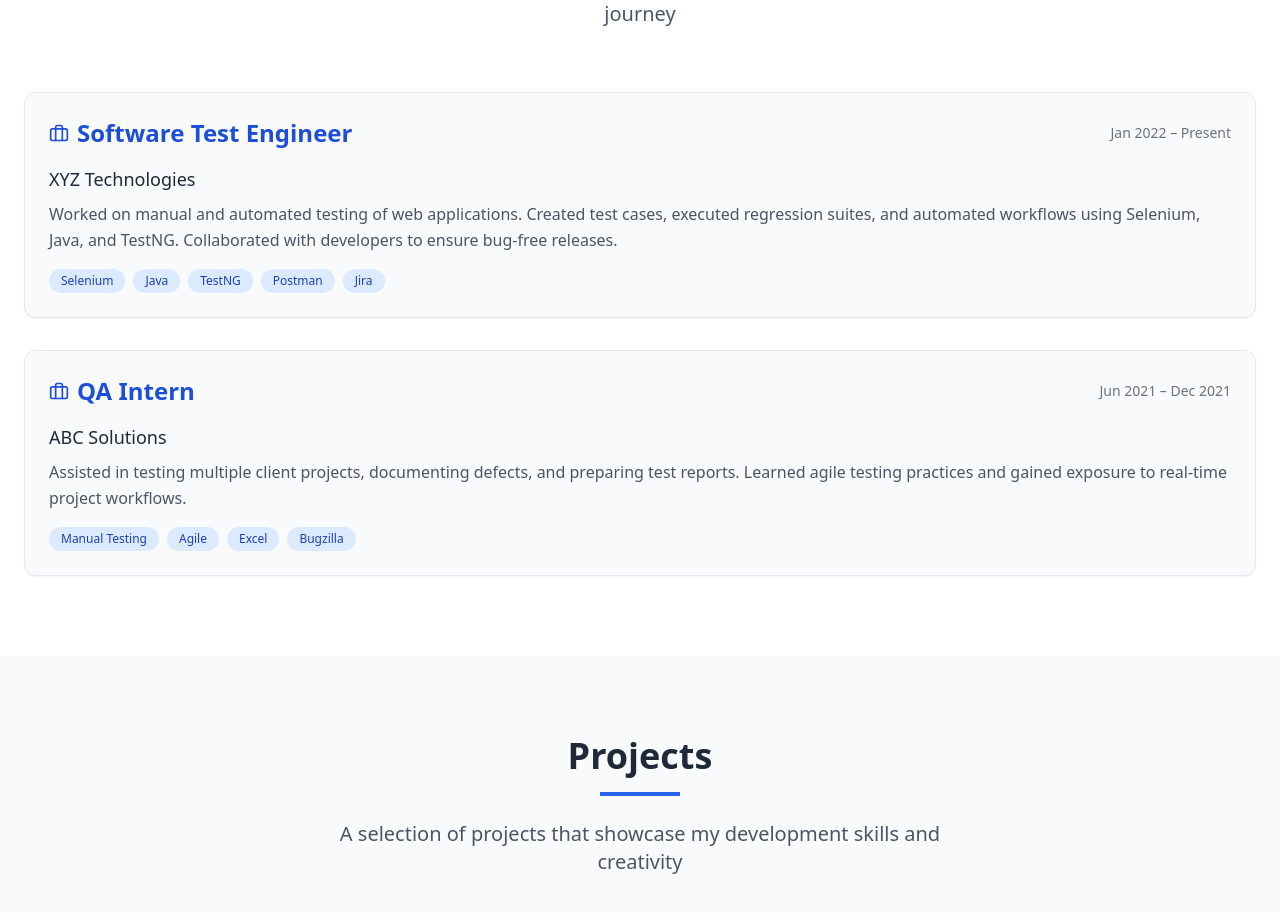
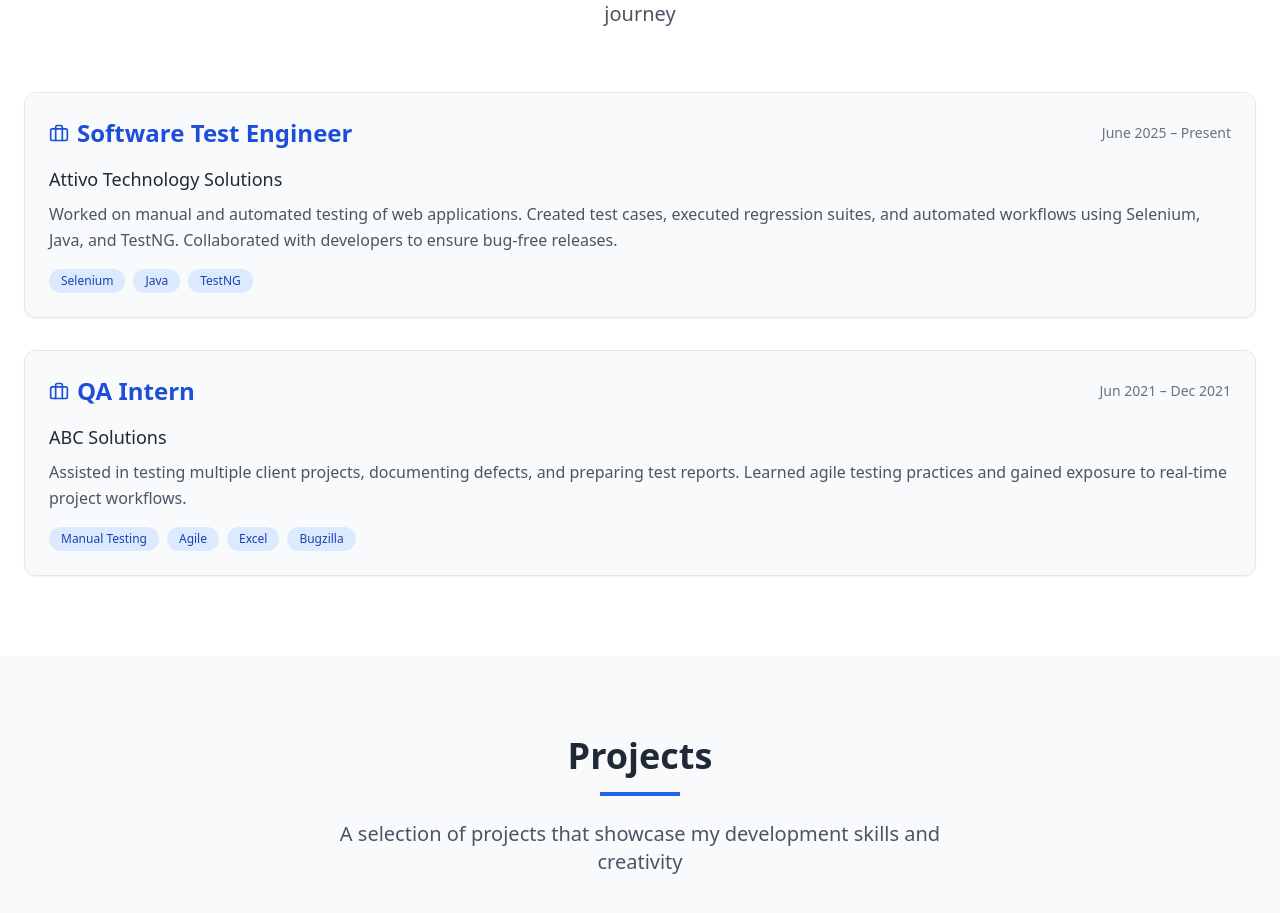
Before and after one commit to kusamrajesh/KusamRajesh-Portfolio, a React (Vite) app: page / in a window 1280 px wide. Shown: the part 2504-3417 px from the top of the page. Built offline with nearby package versions, Linux system fonts and the light colour scheme.

Commit message:
Updated Portfolio.tsx

```diff
--- a/src/components/Portfolio.tsx
+++ b/src/components/Portfolio.tsx
@@ -19,11 +19,11 @@ const Portfolio: React.FC = () => {
   const experiences = [
     {
       role: "Software Test Engineer",
-      company: "XYZ Technologies",
-      period: "Jan 2022 – Present",
+      company: "Attivo Technology Solutions",
+      period: "June 2025 – Present",
       description:
         "Worked on manual and automated testing of web applications. Created test cases, executed regression suites, and automated workflows using Selenium, Java, and TestNG. Collaborated with developers to ensure bug-free releases.",
-      technologies: ["Selenium", "Java", "TestNG", "Postman", "Jira"],
+      technologies: ["Selenium", "Java", "TestNG"],
     },
     {
       role: "QA Intern",
```
